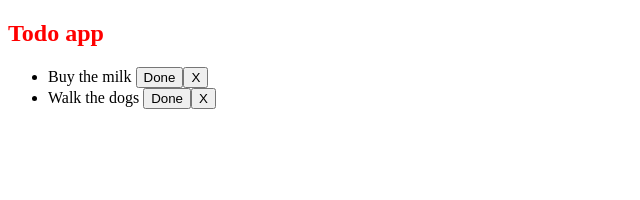
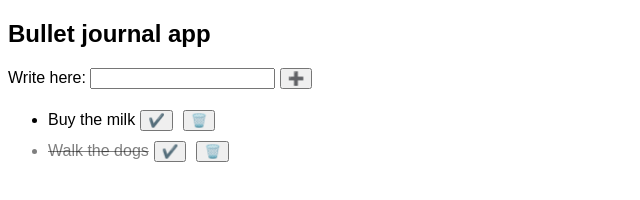
Before and after one commit to CodeFlowed/Todo-app-practice, a plain HTML site: page index.html in a window 1280 px wide. Shown: the whole page, without its empty margins (0-640 px from the left). Drawn offline with Linux system fonts and the light colour scheme.

Commit message:
Commit all changes, including initial functionality for adding items, marking tasks done, and deleting items

```diff
--- a/app.js
+++ b/app.js
@@ -1 +1,55 @@
-alert("Hello world!");
+function init() {
+    // listen for item form inputs
+    var addItemButton = document.getElementById("addItemButton");
+    addItemButton.onclick = handleAddItemButton; // ### see if .onsubmit works better here
+    var addItemInput = document.getElementById("userInput");
+    addItemInput.onkeypress = handleKeypress;
+
+    // listen for individual task button inputs for "Done" buttons
+    addDoneBtnListeners();
+
+    // listen for individual task button inputs for "Delete" buttons
+    document.querySelectorAll(".task__delete-btn").forEach(
+        function (item) {
+            item.addEventListener("click", handleDelete, false);
+        }
+    );
+}
+
+function addDoneBtnListeners() {
+    document.querySelectorAll(".task__done-btn").forEach(
+        function (item) {
+            item.addEventListener("click", handleMarkedDone, false);
+        }
+    );
+}
+
+function handleAddItemButton() {
+    var newItemToProcess = document.getElementById("userInput").value;
+    // get the ul#bucket and add newItemToProcess to a span with accompanying buttons and place it inside a new li element
+    document.getElementById("bucket").innerHTML +=
+        `<li class="item task">
+            <span>${newItemToProcess}</span><button class="item__btn task__done-btn">✔️</button><button class="item__btn task__delete-btn">🗑️</button>
+        </li>`;
+    addDoneBtnListeners(); // ### why not make this add only 1 listener so it will be more efficient?
+}
+
+function handleKeypress(e) {
+    if (e.keyCode === 13) {
+        addItemButton.click();
+        return false;
+    }
+}
+
+function handleMarkedDone() {
+    // get the appropriate li and change its class to .task--done
+    var liParent = this.parentElement;
+    liParent.classList.toggle("task--done");
+}
+
+function handleDelete() {
+    // get the appropriate li and delete it from the DOM
+    var liToDelete = this.parentElement;
+    document.getElementById("bucket").removeChild(liToDelete);
+}
+window.onload = init;
--- a/index.html
+++ b/index.html
@@ -9,23 +9,36 @@
 	</head>
 
 	<body>
-		<section>
+        <div class="container">
+            <section class="inputSection">
                 <h1>
-				Todo app
+                    Bullet journal app
                 </h1>
 
                 <!-- Form input to type in a task -->
                 <form action="">
+                    <div class="form-body">
+                        <label for="item">Write here: </label>
+                        <input type="text" name="userInput" id="userInput">
+                        <input type="button" id="addItemButton" value="➕">
+                    </div>
+
 
                 </form>
             </section>
 
-		<section>
-			<ul>
-				<li class="task">Buy the milk <button class="done-button">Done</button><button class="delete-button">X</button></li>
-				<li class="task-done">Walk the dogs <button class="done-button">Done</button><button class="delete-button">X</button></li>
+            <section class="outputSection">
+                <ul id="bucket" class="bucket">
+                    <li class="item task">
+                        <span>Buy the milk</span><button class="item__btn task__done-btn">✔️</button><button class="item__btn task__delete-btn">🗑️</button>
+                    </li>
+                    <li class="item task task--done">
+                        <span>Walk the dogs</span><button class="item__btn task__done-btn">✔️</button><button class="item__btn task__delete-btn">🗑️</button>
+                    </li>
                 </ul>
             </section>
+        </div>
+
         <script src="app.js"></script>
 	</body>
 </html>
--- a/styles.css
+++ b/styles.css
@@ -1,3 +1,17 @@
-h1 {
-    color: red;
+body {
+    font-family: Arial, Helvetica, sans-serif;
+    box-sizing: border-box;
 }
+
+.container {
+    margin: 0 auto;
+}
+
+.item__btn {
+    margin: 5px;
+}
+
+.task--done {
+    text-decoration: line-through;
+    color: rgba(0, 0, 0, .5);
+}
```
Lines whose indentation alone changed are shown as unchanged.
